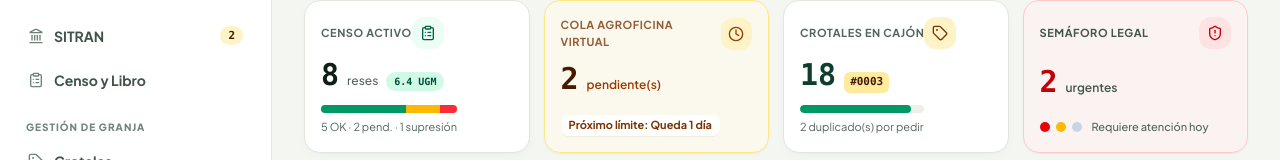
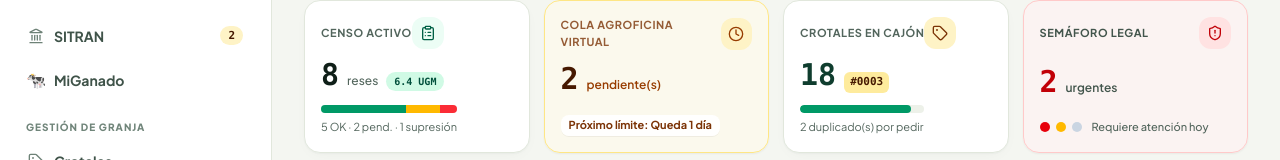
Before and after one commit to MunizcMiguel/GanaderIA, a React (Vite) app: page / in a window 1280 px wide. Shown: the part 290-450 px from the top of the page. Built offline with nearby package versions, Linux system fonts and the light colour scheme.

Commit message:
feat: renombrar Censo a MiGanado con icono dinamico por especie

```diff
--- a/src/App.tsx
+++ b/src/App.tsx
@@ -3,7 +3,6 @@ import {
   Calendar,
   CalendarHeart,
   CheckCircle2,
-  ClipboardList,
   GitCompare,
   Landmark,
   LayoutDashboard,
@@ -64,6 +63,7 @@ import {
   eliminarCorralPersonalizado,
   obtenerCorralesActivos,
 } from './domain/incidencias';
+import { obtenerSimboloGanado } from './domain/reglasNormativas';
 import type { AccionVozInterpretada } from './domain/parserVozCampo';
 import type {
   AlmacenMultiExplotacion,
@@ -1214,19 +1214,35 @@ export default function App() {
     mostrarToast(`Animal ${crotalNorm} dado de alta desde su DIB y archivado en Documentos.`);
   };
 
+  const simboloMiGanado = useMemo(
+    () => obtenerSimboloGanado(estado.animales, estado.explotacion.especiePrincipal),
+    [estado.animales, estado.explotacion.especiePrincipal],
+  );
+
+  const IconoMiGanado = ({ className }: { className?: string }) => (
+    <span
+      aria-hidden="true"
+      className={`inline-flex items-center justify-center leading-none ${
+        simboloMiGanado.length > 2 ? 'text-[13px] tracking-tighter' : 'text-base'
+      } ${className || ''}`}
+    >
+      {simboloMiGanado}
+    </span>
+  );
+
   const navItems: {
     id: Pestana;
     label: string;
     corto: string;
     grupo: 'operacion' | 'gestion';
-    icono: typeof LayoutDashboard;
+    icono: typeof LayoutDashboard | typeof IconoMiGanado;
     badge?: number;
   }[] = [
     { id: 'panel', label: 'Semáforo', corto: 'Inicio', grupo: 'operacion', icono: LayoutDashboard, badge: numCriticas || undefined },
     { id: 'calendario', label: 'Calendario', corto: 'Agenda', grupo: 'operacion', icono: Calendar },
     { id: 'robot', label: 'Robot', corto: 'Robot', grupo: 'operacion', icono: GitCompare },
     { id: 'sitran', label: 'SITRAN', corto: 'SITRAN', grupo: 'operacion', icono: Landmark, badge: numPendientes || undefined },
-    { id: 'censo', label: 'Censo y Libro', corto: 'Censo', grupo: 'operacion', icono: ClipboardList },
+    { id: 'censo', label: 'MiGanado', corto: 'MiGanado', grupo: 'operacion', icono: IconoMiGanado },
     { id: 'crotales', label: 'Crotales', corto: 'Crotales', grupo: 'gestion', icono: Tag },
     { id: 'reproduccion', label: 'Reproducción', corto: 'Reprod.', grupo: 'gestion', icono: CalendarHeart },
     { id: 'salidas', label: 'Salidas y Docs', corto: 'Salidas', grupo: 'gestion', icono: Truck },
--- a/src/components/VistaCenso.tsx
+++ b/src/components/VistaCenso.tsx
@@ -36,6 +36,7 @@ import {
 } from '../domain/gestionAvanzada';
 import { detectarVacasProblema, obtenerCorralesActivos } from '../domain/incidencias';
 import { exportarCensoExcelCsv, importarCensoDesdeCsv } from '../domain/librosOficiales';
+import { obtenerSimboloGanado } from '../domain/reglasNormativas';
 import type {
   CuarteronUbre,
   EstadoCrotalFisico,
@@ -307,12 +308,20 @@ export function VistaCenso({
     (sexoFiltro !== 'TODOS' ? 1 : 0) +
     (razaFiltro !== 'TODAS' ? 1 : 0);
 
+  const simboloGanado = useMemo(
+    () => obtenerSimboloGanado(estado.animales, estado.explotacion.especiePrincipal),
+    [estado.animales, estado.explotacion.especiePrincipal],
+  );
+
   return (
     <div className="animate-fade-up space-y-4">
       {/* Cabecera: Título + Iconos visuales por tipo + 2 botones (Alta / Baja) */}
       <div className="card-surface space-y-4 rounded-2xl p-4 sm:p-5">
         <div className="flex flex-wrap items-center justify-between gap-2">
-          <h2 className="text-lg font-extrabold text-[#0f1f18]">Censo y Libro Registro</h2>
+          <h2 className="flex items-center gap-2 text-lg font-extrabold text-[#0f1f18]">
+            <span className="text-xl leading-none">{simboloGanado}</span>
+            MiGanado
+          </h2>
           <span className="rounded-full bg-emerald-100 px-2.5 py-0.5 font-mono text-xs font-extrabold text-emerald-900">
             {ugmRebano.totalUgm} UGM
           </span>
--- a/src/domain/reglasNormativas.ts
+++ b/src/domain/reglasNormativas.ts
@@ -117,3 +117,29 @@ export function obtenerReglasNormativas(
     prefijoCrotal: 'ES',
   };
 }
+
+const SIMBOLO_ESPECIE: Record<EspecieCodigo, string> = {
+  BOVINO: '🐄',
+  OVINO: '🐑',
+  CAPRINO: '🐐',
+  EQUINO: '🐎',
+  PORCINO: '🐖',
+};
+
+export function obtenerSimboloGanado(
+  animales: Array<{ estado: string; especie: EspecieCodigo; cantidadEnLote?: number }>,
+  especiePrincipal: EspecieCodigo,
+): string {
+  const conteos = new Map<EspecieCodigo, number>();
+  for (const a of animales) {
+    if (a.estado !== 'ACTIVO') continue;
+    conteos.set(a.especie, (conteos.get(a.especie) || 0) + (a.cantidadEnLote || 1));
+  }
+  const ordenadas = [...conteos.entries()].sort((a, b) => b[1] - a[1]);
+  if (ordenadas.length === 0) return SIMBOLO_ESPECIE[especiePrincipal] || '🐄';
+  if (ordenadas.length === 1) return SIMBOLO_ESPECIE[ordenadas[0][0]] || '🐄';
+  return ordenadas
+    .slice(0, 3)
+    .map(([esp]) => SIMBOLO_ESPECIE[esp])
+    .join('');
+}
```
